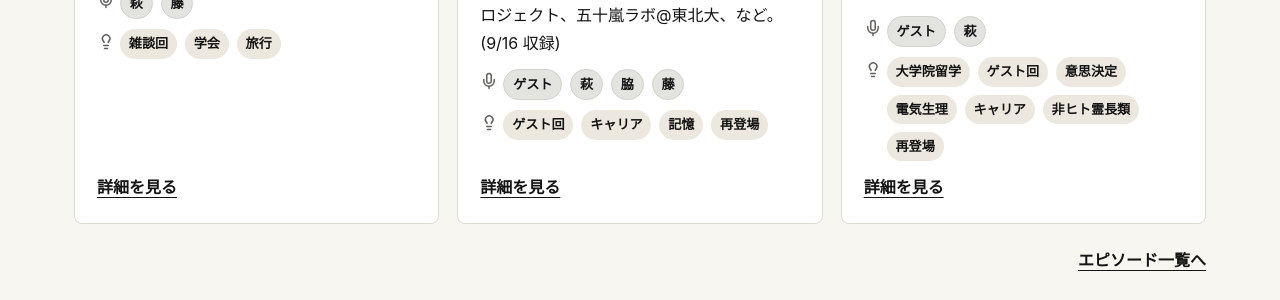
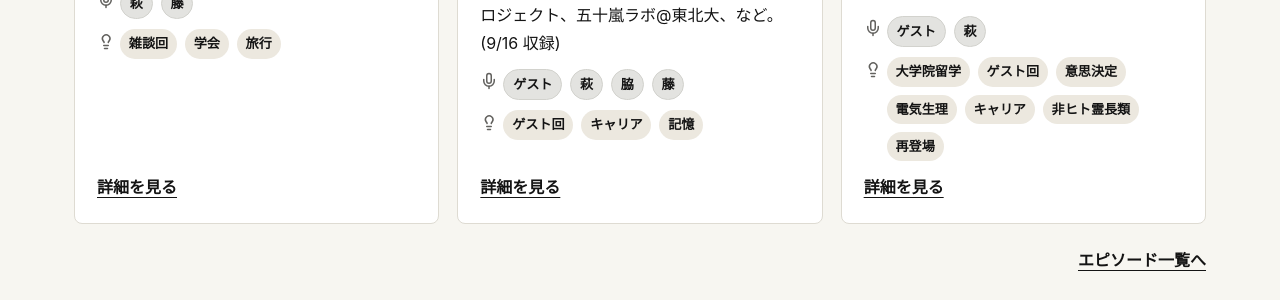
Before and after one commit to yfujis/neuroradio.github.io, a Jekyll site: the page built from index.html, in a window 1280 px wide and 900 px high, scrolled down 1827 px. Shown: the part 299-599 px from the top of the window. Built offline with Jekyll 4.4.1, drawn with Linux system fonts in a browser that asks for light colours.

Commit message:
Update episode 100 topic tags

```diff
--- a/_posts/2025-11-01-everything-in-its-right-place.md
+++ b/_posts/2025-11-01-everything-in-its-right-place.md
@@ -6,7 +6,7 @@ date: 2025-11-01
 permalink: /2025/11/01/100-everything-in-its-right-place/
 spotify: "https://open.spotify.com/embed/episode/3fntvnZRFXDFHXdSDEvgLW?utm_source=generator"
 performers: ["ゲスト", "萩", "脇", "藤"]
-topics: ["ゲスト回", "キャリア", "記憶", "再登場"]
+topics: ["ゲスト回", "キャリア", "記憶"]
 summary: "自然科学研究機構・生理学研究所にて独立する萩原賢太さんゲスト回。アメリカの現状と脱出に至る過程、立ち上げるラボでのプロジェクト、五十嵐ラボ@東北大、など。 (9/16 収録)"
 ---
 
```
